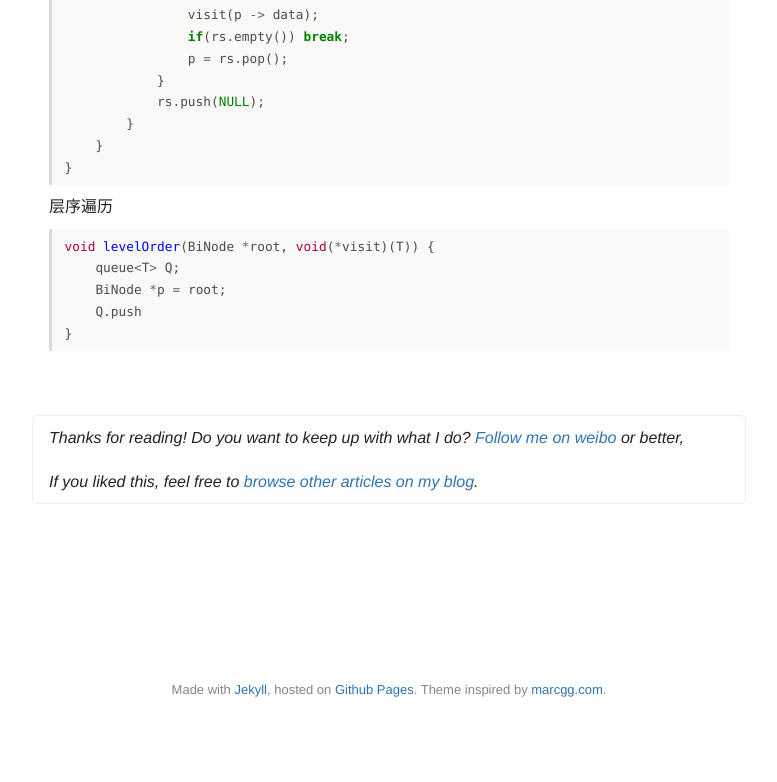
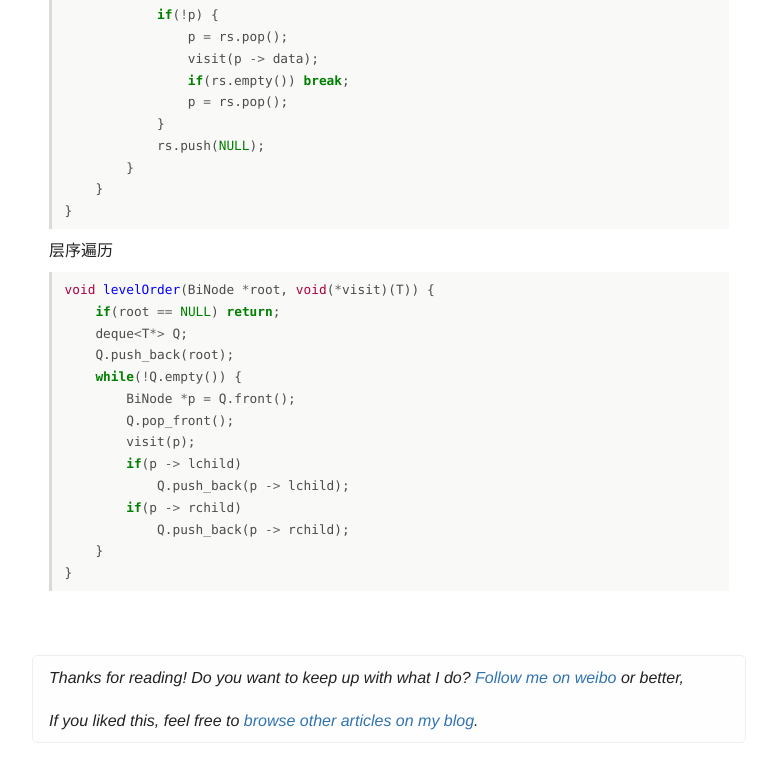
Before and after one commit to xiaoyifeibupt/xiaoyifeibupt.github.io, a Jekyll site: the page built from _posts/2015-03-19-BiTree-order.md, in a window 1280 px wide and 900 px high, scrolled down 2622 px. Shown: the top 782 px of the window, without its empty margins (251-1028 px from the left). Built offline with Jekyll 4.4.1, drawn with Linux system fonts in a browser that asks for light colours; Markdown is read by kramdown in place of the engine named in the settings; comment, search, counter and statistics services are not loaded; before the commit the page ends 3344 px from its top, so only the background shows below that; some of the changed text lies outside the part shown.

Commit message:
Update 2015-03-19-BiTree-order.md

````diff
--- a/_posts/2015-03-19-BiTree-order.md
+++ b/_posts/2015-03-19-BiTree-order.md
@@ -53,6 +53,7 @@ void postOrder(BiNode *root, void(*visit)(T)) {
 
 ```cpp
 void preOrder(BiNode *root, void(*visit)(T)) {
+    if(root == NULL) return;
     stack<T> rs;
     BiNode *p = root;
     while(p || !rs.empty()) {
@@ -72,6 +73,7 @@ void preOrder(BiNode *root, void(*visit)(T)) {
 
 ```cpp
 void inOrder(BiNode *root, void(*visit)(T)) {
+    if(root == NULL) return;
     stack<T> rs;
     BiNode *p = root;
     while(p || !rs.empty()) {
@@ -117,8 +119,17 @@ void postOrder(BiNode *root, void(*visit)(T)) {
 
 ```cpp
 void levelOrder(BiNode *root, void(*visit)(T)) {
-    queue<T> Q;
-    BiNode *p = root;
-    Q.push
+    if(root == NULL) return;
+    deque<T*> Q;
+    Q.push_back(root);
+    while(!Q.empty()) {
+        BiNode *p = Q.front();
+        Q.pop_front();
+        visit(p);
+        if(p -> lchild)
+            Q.push_back(p -> lchild);
+        if(p -> rchild)
+            Q.push_back(p -> rchild);
+    }
 }
 ```
````
